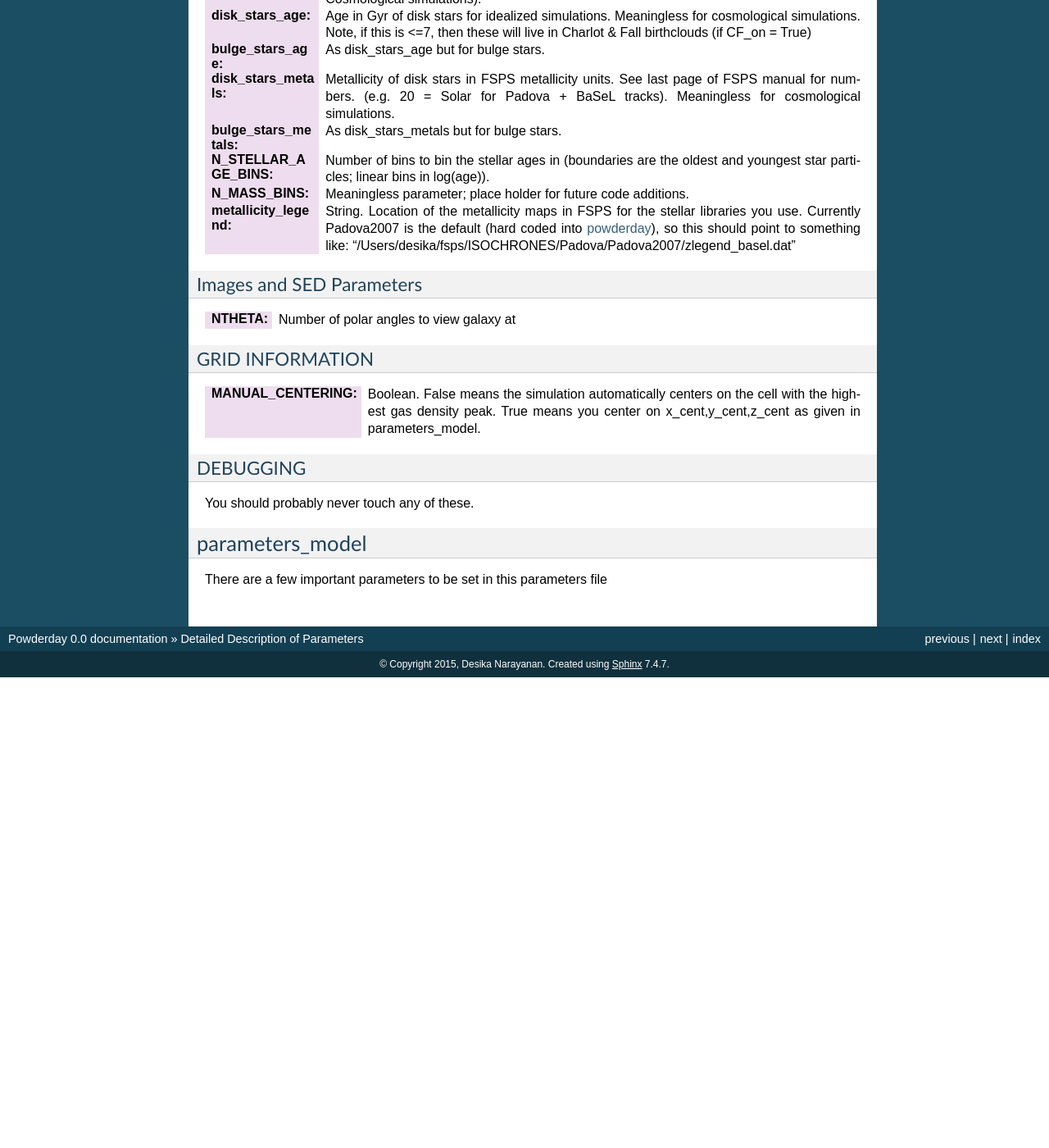
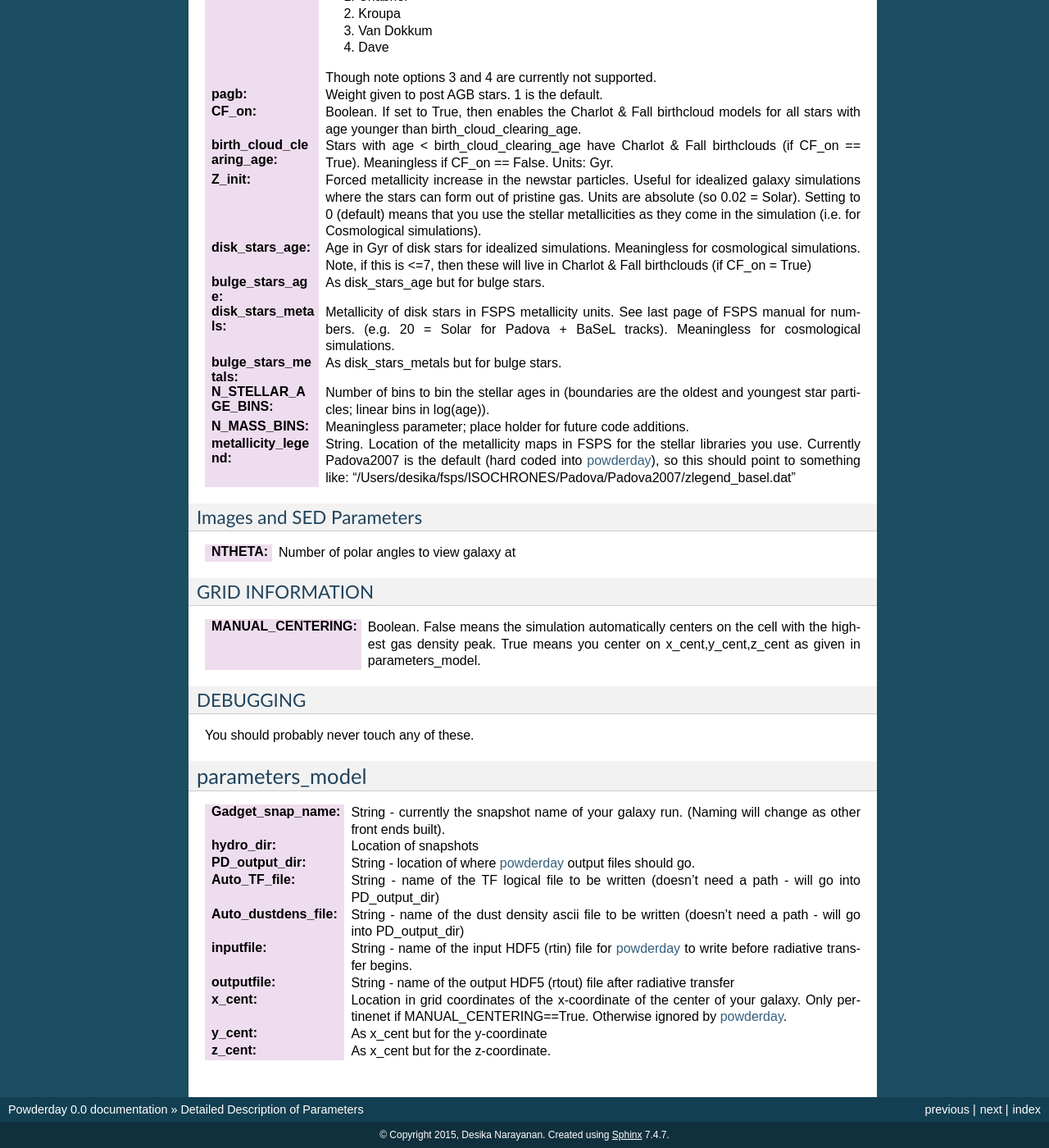
Before and after one commit to dnarayanan/powderday, a Sphinx documentation site: the page built from docs/parameters_description.rst, in a window 1280 px wide and 1400 px high, scrolled down 1876 px. Shown: the whole window at 82% size. Built offline with Sphinx 7.4.7, drawn with Linux system fonts in a browser that asks for light colours; before the commit the page ends 2702 px from its top, so only the background shows below that; some of the changed text lies outside the part shown.

Commit message:
parameters_model included

```diff
--- a/docs/parameters_description.rst
+++ b/docs/parameters_description.rst
@@ -8,6 +8,24 @@ tends to contain parmaeters that will likely be shared amongst all
 snapshots in a given galaxy run, while parameters_model are parameters
 that might change from run to run (like the snapshot name or the
 galaxy center).
+
+The parameters files are (somewhat non-traditionally) written as
+python code files because this enables you to embed little snippets in
+them that may be particular to your galaxy run.  For example, for
+gadget snapshot naming conventions, it can be useful to have a snippet along the lines of::
+
+  Gadget_snap_num = 20
+  if Gadget_snap_num < 10:
+     snapnum_str = '00'+str(Gadget_snap_num)
+  elif Gadget_snap_num >= 10 and Gadget_snap_num <100:
+     snapnum_str = '0'+str(Gadget_snap_num)
+  else:
+     snapnum_str = str(Gadget_snap_num)
+
+  Gadget_snap_name = 'snapshot_'+snapnum_str+'.hdf5'
+
+
+That puts the correct number of 0's in front of the snapshot name.
 
 parameters_master
 ============
@@ -249,4 +267,51 @@ You should probably never touch any of these.
 
 parameters_model
 ============
-There are a few important parameters to be set in this parameters file
+
+:Gadget_snap_name:
+
+   String - currently the snapshot name of your galaxy run. (Naming
+   will change as other front ends built).
+
+:hydro_dir:
+
+   Location of snapshots
+
+:PD_output_dir:
+
+   String - location of where `powderday
+   <https://bitbucket.org/desika/powderday>`_ output files should go.
+
+:Auto_TF_file:
+
+   String - name of the TF logical file to be written (doesn't need a
+   path - will go into PD_output_dir)
+
+:Auto_dustdens_file:
+
+   String - name of the dust density ascii file to be written (doesn't
+   need a path - will go into PD_output_dir)
+
+:inputfile:
+
+   String - name of the input HDF5 (rtin) file for `powderday
+   <https://bitbucket.org/desika/powderday>`_ to write before
+   radiative transfer begins.
+
+:outputfile:
+
+   String - name of the output HDF5 (rtout) file after radiative transfer
+
+:x_cent:
+
+   Location in grid coordinates of the x-coordinate of the center of
+   your galaxy.  Only pertinenet if MANUAL_CENTERING==True.  Otherwise
+   ignored by `powderday <https://bitbucket.org/desika/powderday>`_.
+
+:y_cent:
+
+   As x_cent but for the y-coordinate
+
+:z_cent:
+
+   As x_cent but for the z-coordinate.
```
